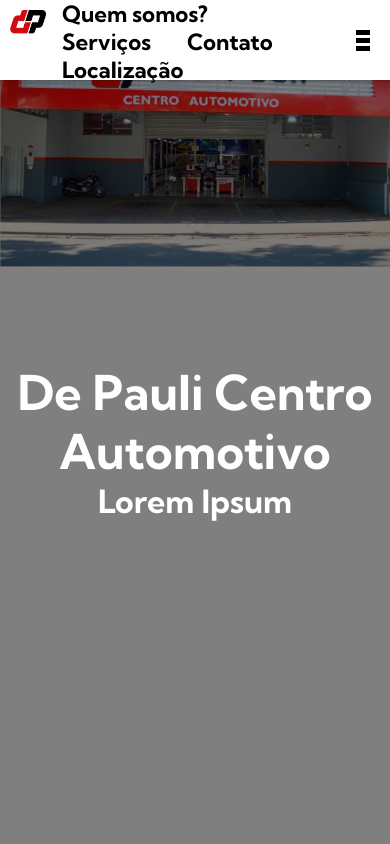
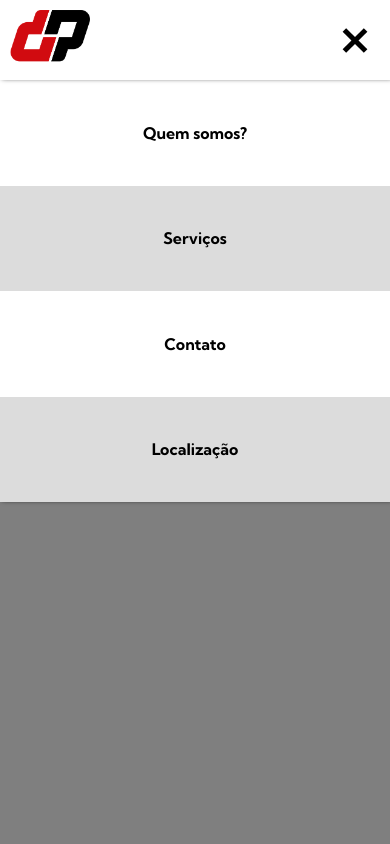
Before and after one commit to Float07/de-pauli-auto-center-website, a plain HTML site: page index.html in a window 390 px wide. Both pictures are taken after a click on the element 363 px from the left and 40 px from the top of the page. Shown: the top 844 px of the page. Drawn offline with Linux system fonts and the light colour scheme.

Commit message:
Implement hamburger menu

```diff
--- a/app.js
+++ b/app.js
@@ -1 +1,33 @@
-document.querySelector('#hamburger-menu');
+const hamburgerButton = document.getElementById('hamburger-menu');
+const mobileMenu = document.getElementById('mobile-menu');
+const mobileMenuItems = document.getElementsByClassName("mobile-link-container");
+console.log(mobileMenuItems);
+
+hamburgerButton.addEventListener('click', () => {
+  hamburgerButton.classList.toggle('active');
+  mobileMenu.classList.toggle('active');
+});
+
+for (let index = 0; index < mobileMenuItems.length; index++) {
+  const element = mobileMenuItems[index];
+  element.addEventListener('click', () => {
+    hamburgerButton.classList.toggle('active');
+    mobileMenu.classList.toggle('active');
+  });
+}
+
+mobileMenuItems[0].addEventListener('click', () => {
+  document.getElementById("us").scrollIntoView({behavior: 'smooth'});
+});
+
+mobileMenuItems[1].addEventListener('click', () => {
+  document.getElementById("services").scrollIntoView({behavior: 'smooth'});
+});
+
+mobileMenuItems[2].addEventListener('click', () => {
+  document.getElementById("social").scrollIntoView({behavior: 'smooth'});
+});
+
+mobileMenuItems[3].addEventListener('click', () => {
+  document.getElementById("location").scrollIntoView({behavior: 'smooth'});
+});
--- a/index.html
+++ b/index.html
@@ -30,10 +30,10 @@
   </nav></nav>
 
   <div class="mobile-menu" id="mobile-menu">
-    <a href="#us">Quem somos?</a>
-    <a href="#services">Serviços</a>
-    <a href="#social">Contato</a>
-    <a href="#location">Localização</a>
+    <div class="mobile-link-container"><span>Quem somos?</span></div>
+    <div class="mobile-link-container"><span>Serviços</span></div>
+    <div class="mobile-link-container"><span>Contato</span></div>
+    <div class="mobile-link-container"><span>Localização</span></div>
   </div>
 
   <!-- MAIN SECTION -->
@@ -128,5 +128,6 @@
       <span>Made with ❤️ by Thiago de Pauli</span><a href="https://github.com/Float07" target="_blank"><i class="fa-brands fa-square-github"></i></a>
     </div>
   </footer>
+  <script src="app.js"></script>
 </body>
 </html>
--- a/styles.css
+++ b/styles.css
@@ -4,6 +4,10 @@
   padding: 0;
   font-family: 'Kumbh Sans', sans-serif;
   color: black;
+}
+
+#services, #social, #location {
+  scroll-margin-top: 80px
 }
 
 .navbar {
@@ -52,10 +56,42 @@
 }
 
 .hamburger-menu {
+  display: none;
   width: 30px;
   margin: auto;
   margin-right: 20px;
   cursor: pointer;
+}
+
+.mobile-menu {
+  display: grid;
+  transition: all 0.25s ease;
+  background-color: white;
+  z-index: 4;
+  height: 50vh;
+  width: 100%;
+  grid-template-rows: 1fr 1fr 1fr 1fr;
+  top: -50vh;
+  left: 0;
+  position: fixed;
+  box-shadow: 2px -2px 5px black;
+}
+
+.mobile-link-container {
+  cursor: pointer;
+  display: flex;
+  justify-content: center;
+  align-items: center;
+  align-content: center;
+}
+
+.mobile-link-container > span {
+  text-decoration: none;
+  font-weight: bold;
+}
+
+.mobile-link-container:nth-child(2), .mobile-link-container:nth-child(4) {
+  background-color: gainsboro;
 }
 
 .hamburger-menu > .bar {
@@ -398,3 +434,17 @@
   color: white;
   cursor: pointer;
 }
+
+@media only screen and (max-width: 800px) {
+  .hamburger-menu {
+    display: block;
+  }
+
+  .navbar-menu {
+    display: none;
+  }
+
+  .mobile-menu.active {
+    top: 80px;
+  }
+}
```
